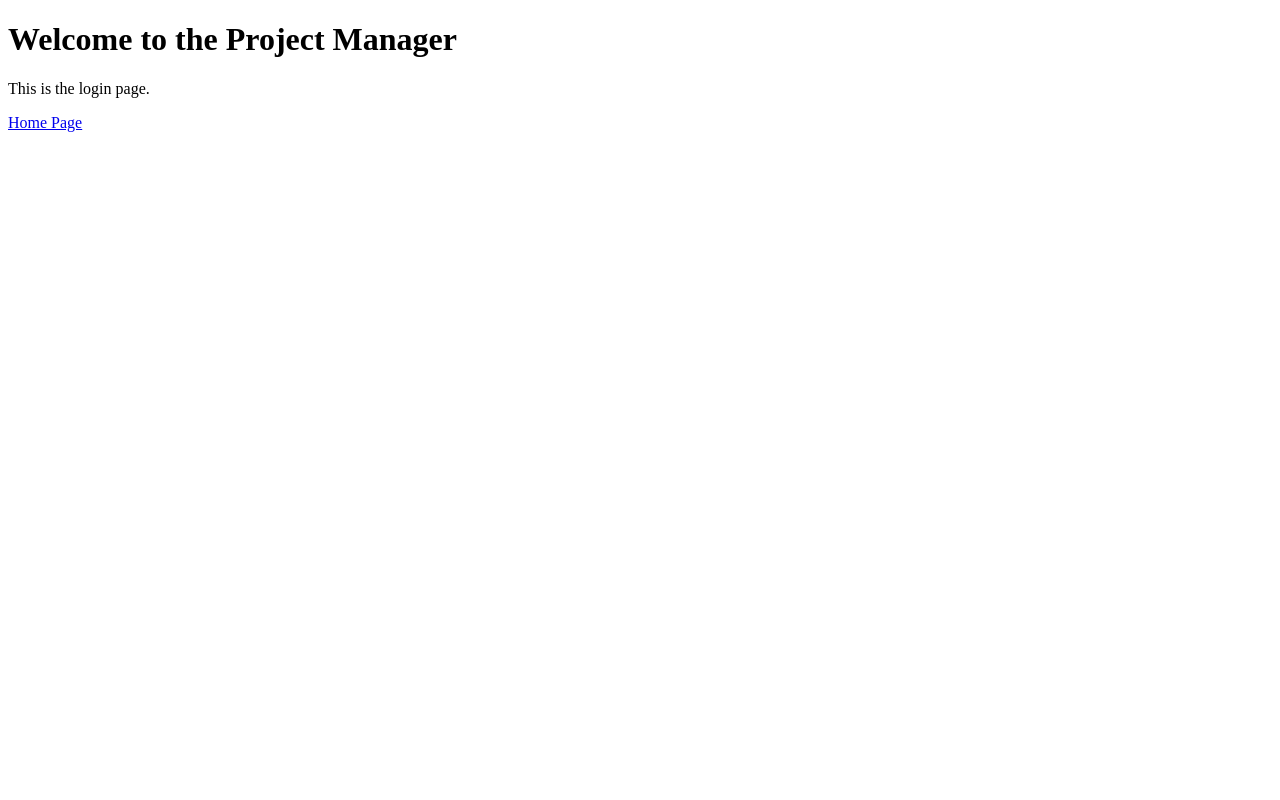
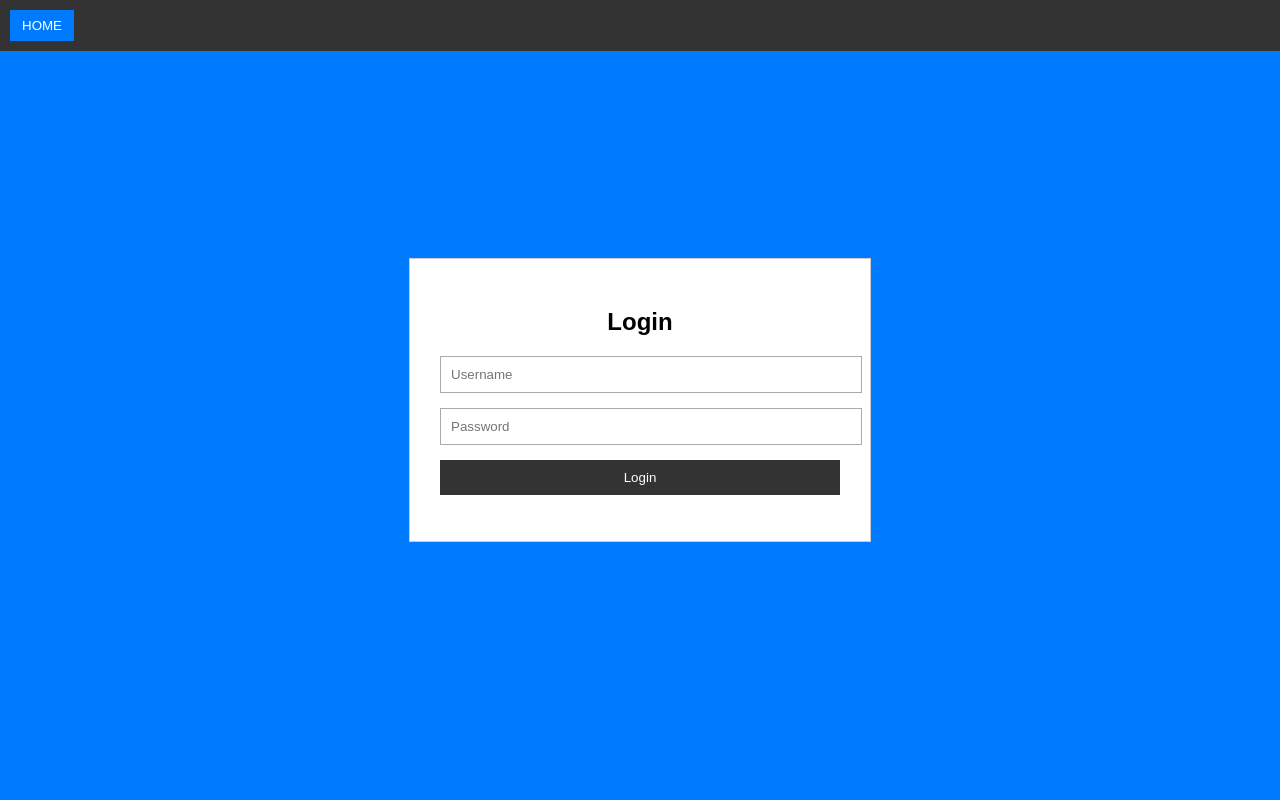
Before and after one commit to KedithJW/COSC213-Project, a PHP site: page /login.php in a window 1280 px wide. Run offline with PHP 8.4, Linux system fonts and the light colour scheme.

Commit message:
Updated Login.php
made a base login page, see notes added at top of file

```diff
--- a/public/login.php
+++ b/public/login.php
@@ -1,11 +1,130 @@
+
+
+<?php
+// Right now, there is no php backend, so we simulate login with JavaScript, i just copied the code from a prev project. It can be changed later once we have a backend and i am more familiar with php.
+// The home button is also set to go to Homepage.html, becuase i dont know what page we are making the home page. (very easy change)
+// The temp password is "password" and the temp username is "admin" as shown in line 125, it should just send you back the previous page on success, the code is literally hitting chromes back button.
+// I also eyeballed the coulors and stuff, it can be changed later too.
+?>
+
 <!DOCTYPE html>
-<html>
+<html lang="en">
 <head>
-  <title>Project Manager</title>
+    <meta charset="UTF-8">
+    <meta name="viewport" content="width=device-width, initial-scale=1.0">
+    <title>Project Manager</title>
+    <style>
+        body {
+            background-color: #007BFF;
+            font-family: sans-serif;
+            margin: 0;
+            padding: 0;
+            display: flex;
+            justify-content: center;
+            align-items: center;
+            height: 100vh;
+            flex-direction: column;
+        }
+
+        .header {
+            width: 100%;
+            background-color: #333;
+            padding: 10px;
+            position: absolute;
+            top: 0;
+            left: 0;
+        }
+
+        .header button {
+            background-color: #007BFF;
+            color: white;
+            border: none;
+            padding: 8px 12px;
+            cursor: pointer;
+        }
+
+        .login-form {
+            background-color: #ffffff;
+            padding: 30px;
+            width: 400px;
+            border: 1px solid #ccc;
+        }
+
+        .login-form h2 {
+            margin-bottom: 20px;
+            text-align: center;
+        }
+
+        .login-form input {
+            width: 100%;
+            padding: 10px;
+            margin-bottom: 15px;
+            border: 1px solid #aaa;
+        }
+
+        .login-form button {
+            width: 100%;
+            padding: 10px;
+            background-color: #333;
+            color: white;
+            border: none;
+        }
+
+        #message {
+            color: red;
+            text-align: center;
+            margin-top: 10px;
+        }
+    </style>
 </head>
 <body>
-  <h1>Welcome to the Project Manager</h1>
-  <p>This is the login page.</p>
-  <a href="home.html">Home Page</a>
+
+<div class="header">
+    <button onclick="location.href='HomePage.php';">HOME</button>
+</div>
+
+<div class="login-form">
+    <h2>Login</h2>
+    <form id="loginForm">
+        <input type="text" id="username" placeholder="Username" required>
+        <input type="password" id="password" placeholder="Password" required>
+        <button type="submit">Login</button>
+    </form>
+    <p id="message"></p>
+</div>
+
+<script src="https://ajax.googleapis.com/ajax/libs/jquery/3.5.1/jquery.min.js"></script>
+<script>
+    $(document).ready(function() {
+        $('#loginForm').on('submit', function(e) {
+            e.preventDefault();
+            var username = $('#username').val();
+            var password = $('#password').val();
+
+            if (username.length < 3 || username.length > 20) {
+                $('#message').text('Username must be between 3 and 20 characters.');
+                return;
+            }
+            if (password.length < 6 || password.length > 20) {
+                $('#message').text('Password must be between 6 and 20 characters.');
+                return;
+            }
+
+            setTimeout(function() {
+                var WeNoHaveServer = {
+                    success: (username === 'admin' && password === 'password')
+                };
+                if (WeNoHaveServer.success) {
+                    localStorage.setItem('loggedInUser', username);
+                    $('#message').css('color', 'green').text('Login successful!');
+                    window.history.back();
+                } else {
+                    $('#message').text('Invalid username or password.');
+                }
+            }, 50);
+        });
+    });
+</script>
+
 </body>
 </html>
```
